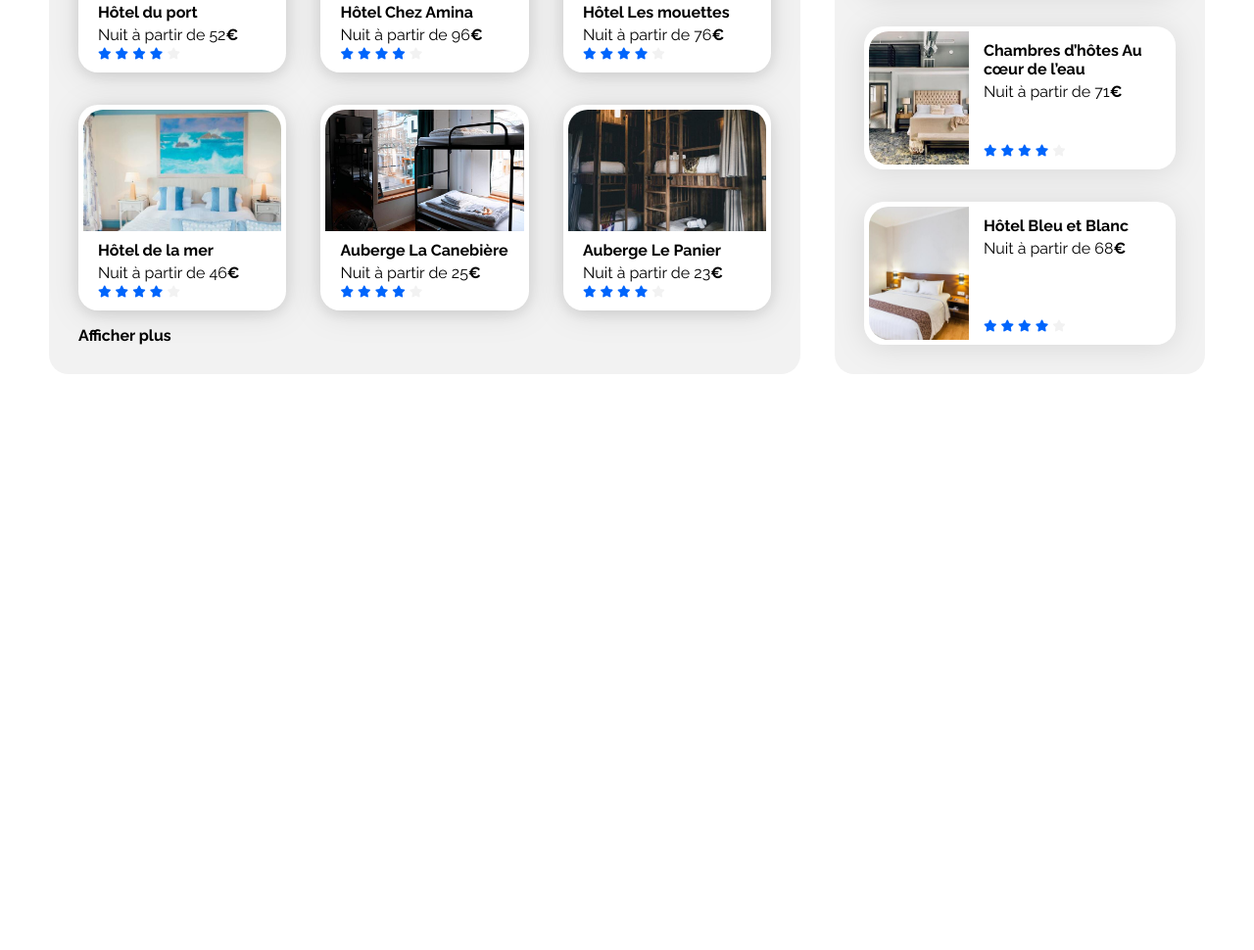
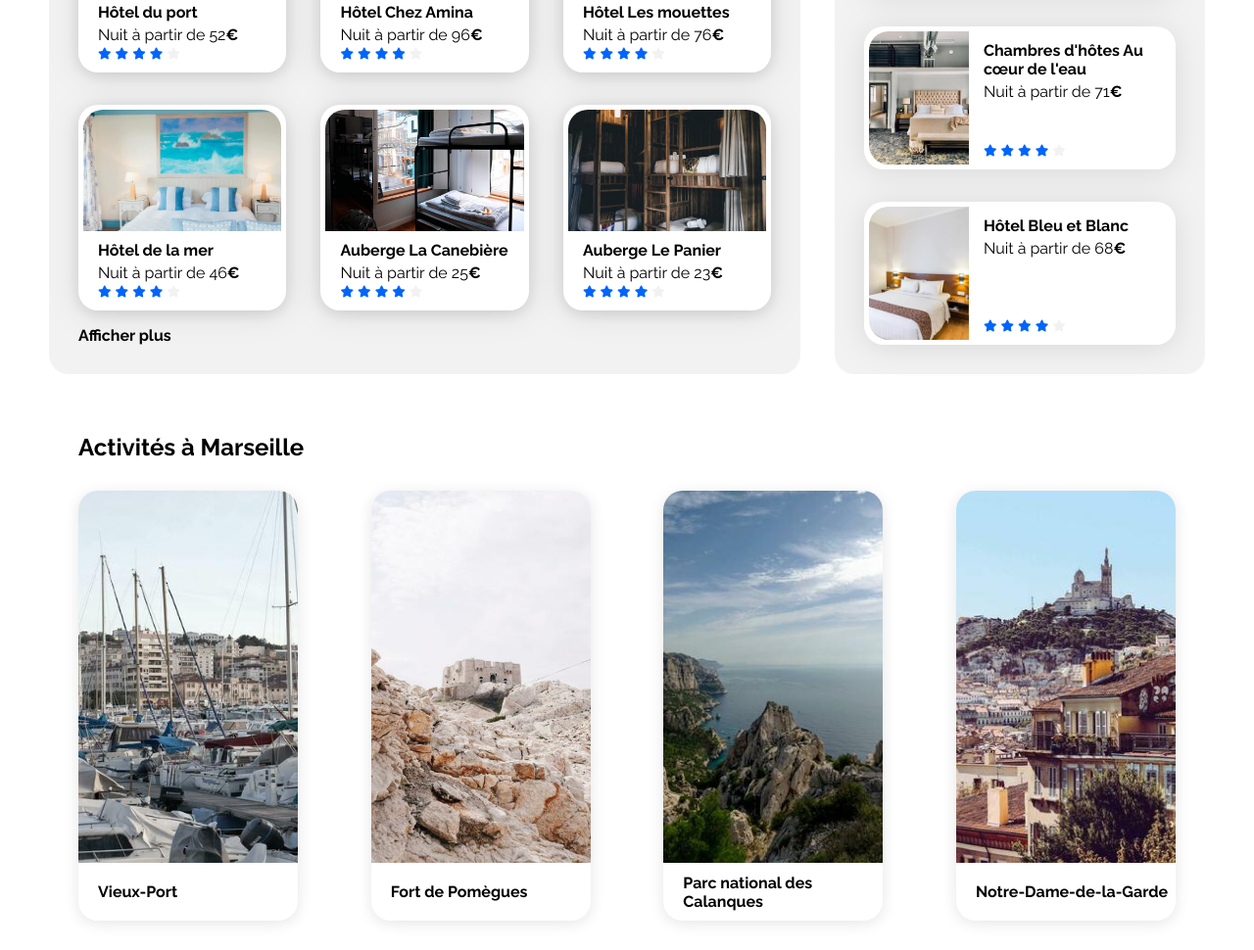
Before and after one commit to Traffy/OCProjet1, a plain HTML site: page index.html in a window 1280 px wide. Shown: the part 577-1547 px from the top of the page at 98% size. Before the commit the page ends 959 px from the top, so only its background shows below. Drawn offline with Linux system fonts and the light colour scheme.

Commit message:
Intégration du conteneur Activités à Marseille

```diff
--- a/css/style.css
+++ b/css/style.css
@@ -196,7 +196,7 @@ header nav a:hover {
 }
 .hebergements .populaires-cards .card {
     flex-direction: column;
-    box-shadow: 0px 3px 15px 0px rgba(0, 0, 0, 0.10);
+    box-shadow: 0px 3px 15px rgba(0, 0, 0, 0.1);
     margin: 0px;
 }
 .hebergements .populaires-cards .card img {
@@ -258,8 +258,41 @@ header nav a:hover {
     margin-bottom: 5px;
 }
 
-
-
+/*** Activités à Marseille ***/
+.activities {
+    margin-top: 30px;
+    padding: 30px;
+    width: 100%;
+    box-sizing: border-box;
+}
+.activities section {
+    width: 100%;
+    display: flex;
+    justify-content: space-between;
+    flex-wrap: nowrap;
+    margin-top: 30px;
+}
+.activities section a {
+    width: 20%;
+}
+.activity {
+    height: 439px;
+    border: none;
+    border-radius: 20px;
+    box-shadow: 0px 3px 15px rgba(0, 0, 0, 0.1);
+}
+.activity img {
+    height: 380px;
+    object-fit: cover;
+    border-radius: 20px 20px 0px 0px;
+}
+.activity p {
+    height: 59px;
+    border-radius: 0px 0px 20px 20px;
+    align-content: center;
+    padding-left: 20px;
+    font-weight: 700;
+}
 
 /* Le code ci-dessous correspond à la version responsive uniquement */
 
--- a/index.html
+++ b/index.html
@@ -204,7 +204,7 @@
                                 <img src="./images/hebergements/aw-creative.jpg" alt="Image de la chambre d'hôtel montrant un lit">
                                 <div class="card-content">
                                     <div class="card-txt">
-                                        <h3 class="card-title">Chambres d’hôtes Au cœur de l’eau</h3>
+                                        <h3 class="card-title">Chambres d'hôtes Au cœur de l'eau</h3>
                                         <p class="card-subtitle">Nuit à partir de 71<span class="euro">€</span></p>
                                     </div>
                                     <div class="card-rating">
@@ -240,6 +240,35 @@
                     </div>
                 </section>
             </div>
+            <div class="activities">
+                <h2 class="">Activités à Marseille</h2>
+                <section>
+                    <a href="#">
+                        <article class="activity f-column">
+                            <img src="images/activites/reno-laithienne.jpg" alt="Image des plusieurs bateaux arrimés dans un port " />
+                            <p>Vieux-Port</p>
+                        </article>
+                    </a>
+                    <a href="#">
+                        <article class="activity f-column">
+                            <img src="images/activites/paul-hermann.jpg" alt="Image montrant un chateau fort entouré de roché" />
+                            <p>Fort de Pomègues</p>
+                        </article>
+                    </a>
+                    <a href="#">
+                        <article class="activity f-column">
+                            <img src="images/activites/kilyan-sockalingum.jpg" alt="Image d'un récif montagneux avec un fleuve" />
+                            <p>Parc national des Calanques</p>
+                        </article>
+                    </a>
+                    <a href="#">
+                        <article class="activity f-column">
+                            <img src="images/activites/florian-wehde.jpg" alt="Image d'une ville montrant la cathédrale de Notre-Dame-de-la-Garde" />
+                            <p>Notre-Dame-de-la-Garde</p>
+                        </article>
+                    </a>
+                </section>
+            </div>
         </main>
         <footer></footer>
     </div>
```
